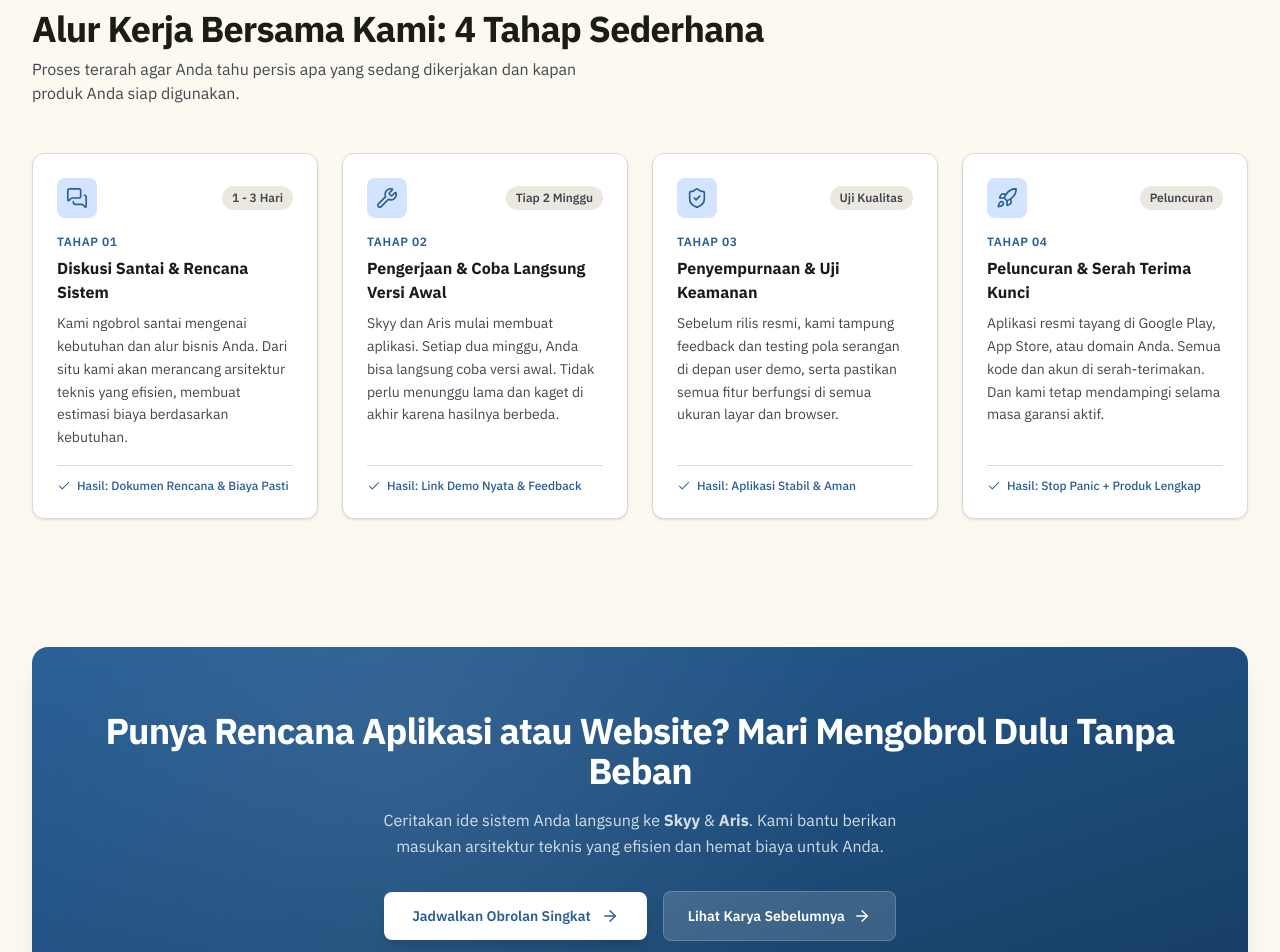
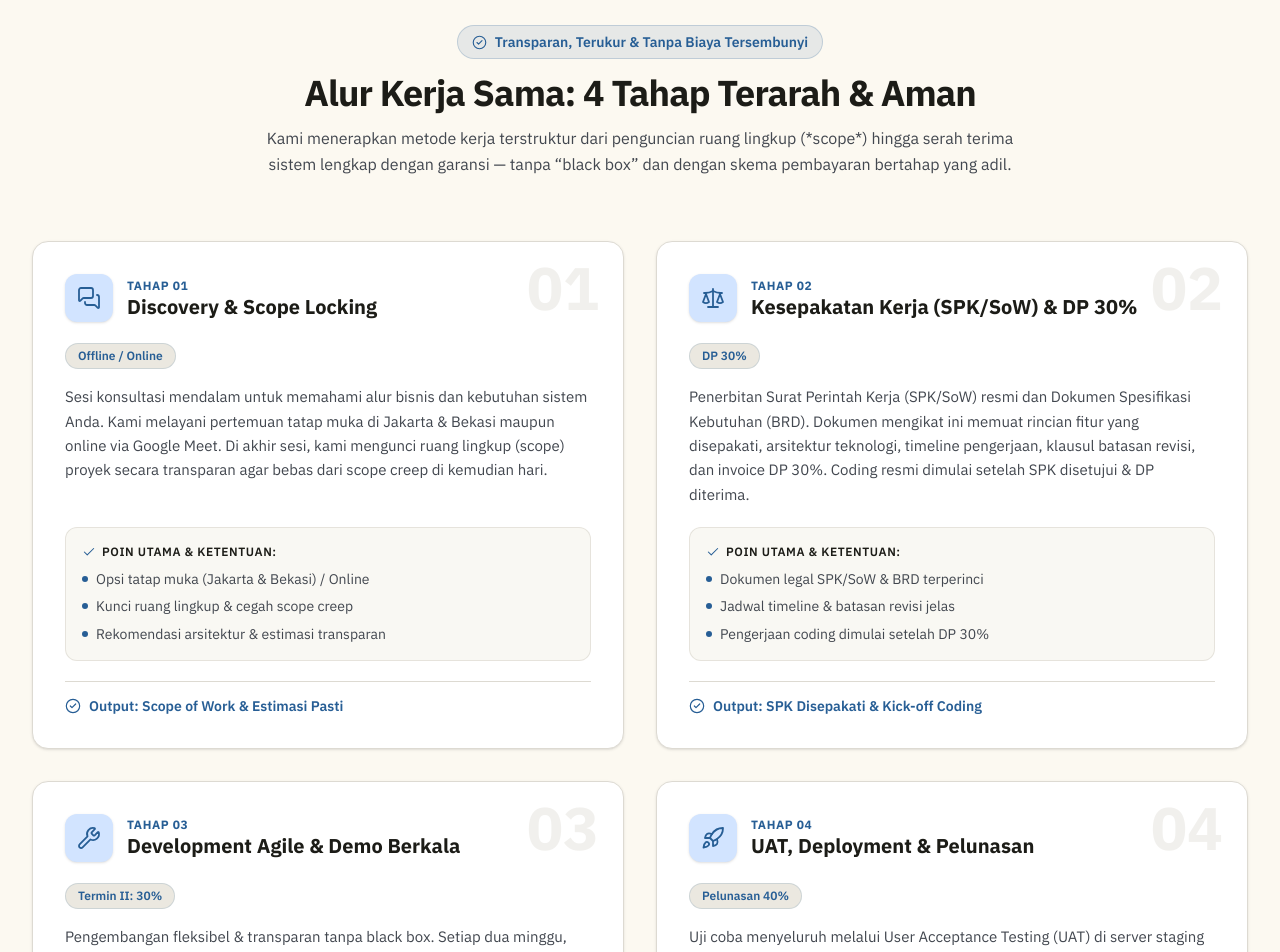
Before and after one commit to skynowayhome/our_porto, a Next.js app: page /tim in a window 1280 px wide. Shown: the part 2640-3592 px from the top of the page. Built offline with nearby package versions, Linux system fonts and the light colour scheme.

Commit message:
feat(tim): perbarui alur kerja sama SOP dan transparansi ketentuan

```diff
--- a/src/data/navigation.ts
+++ b/src/data/navigation.ts
@@ -68,39 +68,63 @@ export const budgetOptions: readonly BudgetOption[] = [
 export const workProcess: readonly WorkProcessStep[] = [
   {
     step: "01",
-    title: "Diskusi Santai & Rencana Sistem",
+    title: "Discovery & Scope Locking",
     duration: "1 - 3 Hari",
+    badge: "Offline / Online",
     description:
-      "Kami ngobrol santai mengenai kebutuhan dan alur bisnis Anda. Dari situ kami akan merancang arsitektur teknis yang efisien, membuat estimasi biaya berdasarkan kebutuhan.",
+      "Sesi konsultasi mendalam untuk memahami alur bisnis dan kebutuhan sistem Anda. Kami melayani pertemuan tatap muka di Jakarta & Bekasi maupun online via Google Meet. Di akhir sesi, kami mengunci ruang lingkup (scope) proyek secara transparan agar bebas dari scope creep di kemudian hari.",
+    highlights: [
+      "Opsi tatap muka (Jakarta & Bekasi) / Online",
+      "Kunci ruang lingkup & cegah scope creep",
+      "Rekomendasi arsitektur & estimasi transparan",
+    ],
     icon: "forum",
-    cta: "Hasil: Dokumen Rencana & Biaya Pasti",
+    cta: "Output: Scope of Work & Estimasi Pasti",
   },
   {
     step: "02",
-    title: "Pengerjaan & Coba Langsung Versi Awal",
-    duration: "Tiap 2 Minggu",
+    title: "Kesepakatan Kerja (SPK/SoW) & DP 30%",
+    duration: "Termin I (30%)",
+    badge: "DP 30%",
     description:
-      "Skyy dan Aris mulai membuat aplikasi. Setiap dua minggu, Anda bisa langsung coba versi awal. Tidak perlu menunggu lama dan kaget di akhir karena hasilnya berbeda.",
-    icon: "construction",
-    cta: "Hasil: Link Demo Nyata & Feedback",
+      "Penerbitan Surat Perintah Kerja (SPK/SoW) resmi dan Dokumen Spesifikasi Kebutuhan (BRD). Dokumen mengikat ini memuat rincian fitur yang disepakati, arsitektur teknologi, timeline pengerjaan, klausul batasan revisi, dan invoice DP 30%. Coding resmi dimulai setelah SPK disetujui & DP diterima.",
+    highlights: [
+      "Dokumen legal SPK/SoW & BRD terperinci",
+      "Jadwal timeline & batasan revisi jelas",
+      "Pengerjaan coding dimulai setelah DP 30%",
+    ],
+    icon: "gavel",
+    cta: "Output: SPK Disepakati & Kick-off Coding",
   },
   {
     step: "03",
-    title: "Penyempurnaan & Uji Keamanan",
-    duration: "Uji Kualitas",
+    title: "Development Agile & Demo Berkala",
+    duration: "Termin II (30%)",
+    badge: "Termin II: 30%",
     description:
-      "Sebelum rilis resmi, kami tampung feedback dan testing pola serangan di depan user demo, serta pastikan semua fitur berfungsi di semua ukuran layar dan browser.",
-    icon: "verified_user",
-    cta: "Hasil: Aplikasi Stabil & Aman",
+      "Pengembangan fleksibel & transparan tanpa black box. Setiap dua minggu, Anda bisa mencoba langsung link demo versi awal yang berfungsi. Saat milestone utama tercapai dan Anda puas dengan fitur yang diuji, Invoice Termin II (30%) diterbitkan sebelum lanjut ke tahap testing & staging.",
+    highlights: [
+      "Coba link demo interaktif tiap 2 minggu",
+      "Progres terbuka & bisa langsung dites",
+      "Invoice Termin II diterbitkan pasca approval demo",
+    ],
+    icon: "construction",
+    cta: "Output: Demo Terverifikasi & Sistem Siap UAT",
   },
   {
     step: "04",
-    title: "Peluncuran & Serah Terima Kunci",
-    duration: "Peluncuran",
+    title: "UAT, Deployment & Pelunasan",
+    duration: "Pelunasan (40%)",
+    badge: "Pelunasan 40%",
     description:
-      "Aplikasi resmi tayang di Google Play, App Store, atau domain Anda. Semua kode dan akun di serah-terimakan. Dan kami tetap mendampingi selama masa garansi aktif.",
+      "Uji coba menyeluruh melalui User Acceptance Testing (UAT) di server staging untuk memastikan semua fitur sesuai SoW. Setelah UAT disetujui dan sisa 40% dilunasi, sistem di-deploy live ke domain/server Anda dengan serah terima full source code, kredensial, serta garansi bug-fixing (1–3 bulan).",
+    highlights: [
+      "Pengujian UAT di server staging tertutup",
+      "Pelunasan 40% & serah terima full source code",
+      "Garansi bug-fixing 1–3 bulan pasca rilis",
+    ],
     icon: "rocket_launch",
-    cta: "Hasil: Stop Panic + Produk Lengkap",
+    cta: "Output: Aplikasi Live, Full Handover & Garansi",
   },
 ];
 
--- a/src/features/tim/components/TeamWorkProcess.tsx
+++ b/src/features/tim/components/TeamWorkProcess.tsx
@@ -4,45 +4,88 @@ import { IconCheck, IconCheckCircle, iconMap } from "@/components/ui/Icons";
 
 export function TeamWorkProcess() {
   return (
-    <section className="max-w-container mx-auto px-4 sm:px-6 md:px-8 py-12 sm:py-16">
+    <section className="max-w-container mx-auto px-4 sm:px-6 md:px-8 py-12 sm:py-20">
       <FadeInView>
-        <div className="mb-10 sm:mb-12">
+        <div className="text-center max-w-3xl mx-auto mb-12 sm:mb-16">
+          <div className="inline-flex items-center gap-2 px-3.5 py-1.5 rounded-full bg-primary/10 text-primary text-xs sm:text-sm font-semibold mb-3.5 border border-primary/20">
+            <IconCheckCircle size={15} />
+            Transparan, Terukur & Tanpa Biaya Tersembunyi
+          </div>
           <h2 className="font-headline text-2xl sm:text-3xl md:text-4xl text-on-surface font-bold tracking-tight">
-            Alur Kerja Bersama Kami: 4 Tahap Sederhana
+            Alur Kerja Sama: 4 Tahap Terarah & Aman
           </h2>
-          <p className="text-on-surface-variant text-sm sm:text-base mt-2 max-w-xl">
-            Proses terarah agar Anda tahu persis apa yang sedang dikerjakan dan
-            kapan produk Anda siap digunakan.
+          <p className="text-on-surface-variant text-sm sm:text-base mt-3 leading-relaxed">
+            Kami menerapkan metode kerja terstruktur dari penguncian ruang lingkup (*scope*)
+            hingga serah terima sistem lengkap dengan garansi — tanpa &ldquo;black box&rdquo; dan dengan skema pembayaran bertahap yang adil.
           </p>
         </div>
       </FadeInView>
 
-      <div className="grid grid-cols-1 sm:grid-cols-2 lg:grid-cols-4 gap-5 sm:gap-6">
+      {/* Process Cards - 2x2 Grid for Maximum Readability */}
+      <div className="grid grid-cols-1 lg:grid-cols-2 gap-6 sm:gap-8">
         {workProcess.map((step, index) => {
           const StepIcon = iconMap[step.icon] || IconCheckCircle;
           return (
             <FadeInView key={step.step} delay={index * 0.1}>
-              <div className="rounded-xl bg-surface-container-lowest border border-surface-dim p-5 sm:p-6 shadow-sm hover:shadow-md hover:border-primary/40 transition-all duration-300 flex flex-col h-full">
-                <div className="flex items-center justify-between mb-4">
-                  <div className="w-10 h-10 rounded-lg bg-primary-fixed text-primary flex items-center justify-center shrink-0">
-                    <StepIcon size={22} />
+              <div className="rounded-2xl bg-surface-container-lowest border border-surface-dim p-6 sm:p-8 shadow-sm hover:shadow-md hover:border-primary/40 transition-all duration-300 flex flex-col h-full group relative overflow-hidden">
+                {/* Subtle Step Watermark */}
+                <div className="absolute top-4 right-6 text-5xl sm:text-6xl font-headline font-black text-surface-dim/40 select-none pointer-events-none group-hover:text-primary/10 transition-colors">
+                  {step.step}
+                </div>
+
+                {/* Card Top Header */}
+                <div className="flex items-center justify-between mb-5 relative z-10">
+                  <div className="flex items-center gap-3.5">
+                    <div className="w-12 h-12 rounded-xl bg-primary-fixed text-primary flex items-center justify-center shrink-0 shadow-sm group-hover:scale-105 transition-transform duration-200">
+                      <StepIcon size={24} />
+                    </div>
+                    <div>
+                      <div className="text-xs font-bold text-primary tracking-wider uppercase font-headline">
+                        Tahap {step.step}
+                      </div>
+                      <h3 className="font-headline text-lg sm:text-xl text-on-surface font-bold leading-tight">
+                        {step.title}
+                      </h3>
+                    </div>
                   </div>
-                  <span className="px-2.5 py-1 rounded-full bg-surface-container-high text-on-surface-variant text-xs font-semibold">
-                    {step.duration}
+                </div>
+
+                {/* Badge Tag */}
+                <div className="mb-4 relative z-10">
+                  <span className="inline-block px-3 py-1 rounded-full bg-surface-container-high text-primary font-semibold text-xs border border-primary/15">
+                    {step.badge || step.duration}
                   </span>
                 </div>
-                <div className="text-xs font-semibold text-primary uppercase tracking-wider mb-1.5 font-headline">
-                  Tahap {step.step}
-                </div>
-                <h3 className="font-headline text-base text-on-surface font-bold mb-2">
-                  {step.title}
-                </h3>
-                <p className="text-on-surface-variant text-sm leading-relaxed mb-4 flex-1">
+
+                {/* Description */}
+                <p className="text-on-surface-variant text-sm sm:text-[15px] leading-relaxed mb-5 relative z-10">
                   {step.description}
                 </p>
-                <div className="pt-3 border-t border-surface-dim flex items-center gap-1.5 text-xs text-primary font-medium">
-                  <IconCheck size={14} className="shrink-0" />
-                  <span>{step.cta}</span>
+
+                {/* Highlights Checklist Box */}
+                {step.highlights && step.highlights.length > 0 && (
+                  <div className="bg-surface-container-low/60 rounded-xl p-4 border border-surface-dim/70 mb-5 mt-auto relative z-10">
+                    <div className="text-xs font-semibold text-on-surface uppercase tracking-wider mb-2.5 font-headline flex items-center gap-1.5">
+                      <IconCheck size={14} className="text-primary" />
+                      Poin Utama & Ketentuan:
+                    </div>
+                    <ul className="space-y-2 text-xs sm:text-sm text-on-surface-variant">
+                      {step.highlights.map((point, pIdx) => (
+                        <li key={pIdx} className="flex items-start gap-2">
+                          <span className="w-1.5 h-1.5 rounded-full bg-primary mt-1.5 shrink-0" />
+                          <span className="leading-snug">{point}</span>
+                        </li>
+                      ))}
+                    </ul>
+                  </div>
+                )}
+
+                {/* Output Deliverable Bar */}
+                <div className="pt-3.5 border-t border-surface-dim flex items-center justify-between text-xs sm:text-sm font-semibold text-primary relative z-10">
+                  <div className="flex items-center gap-2">
+                    <IconCheckCircle size={16} className="shrink-0" />
+                    <span>{step.cta}</span>
+                  </div>
                 </div>
               </div>
             </FadeInView>
--- a/src/types/common.ts
+++ b/src/types/common.ts
@@ -29,7 +29,9 @@ export interface WorkProcessStep {
   step: string;
   title: string;
   duration: string;
+  badge?: string;
   description: string;
+  highlights?: readonly string[];
   icon: string;
   cta: string;
 }
```
